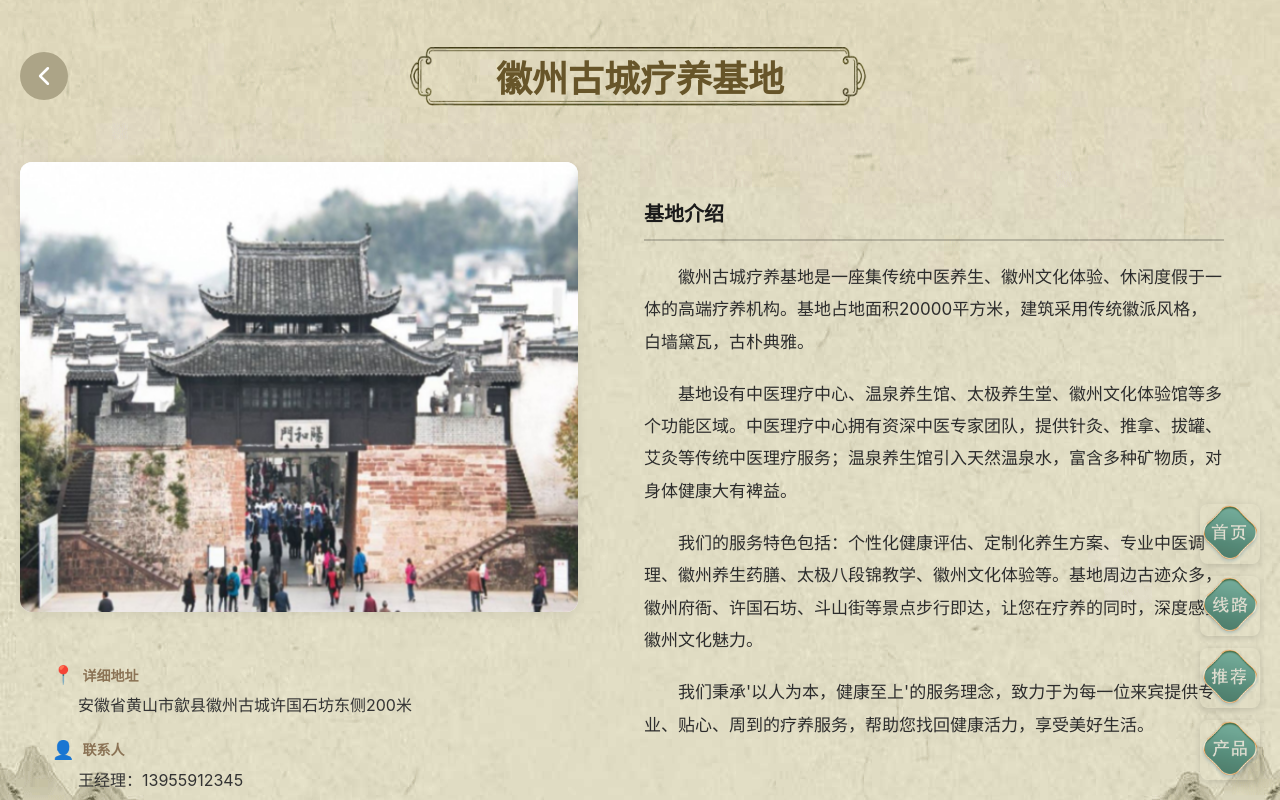
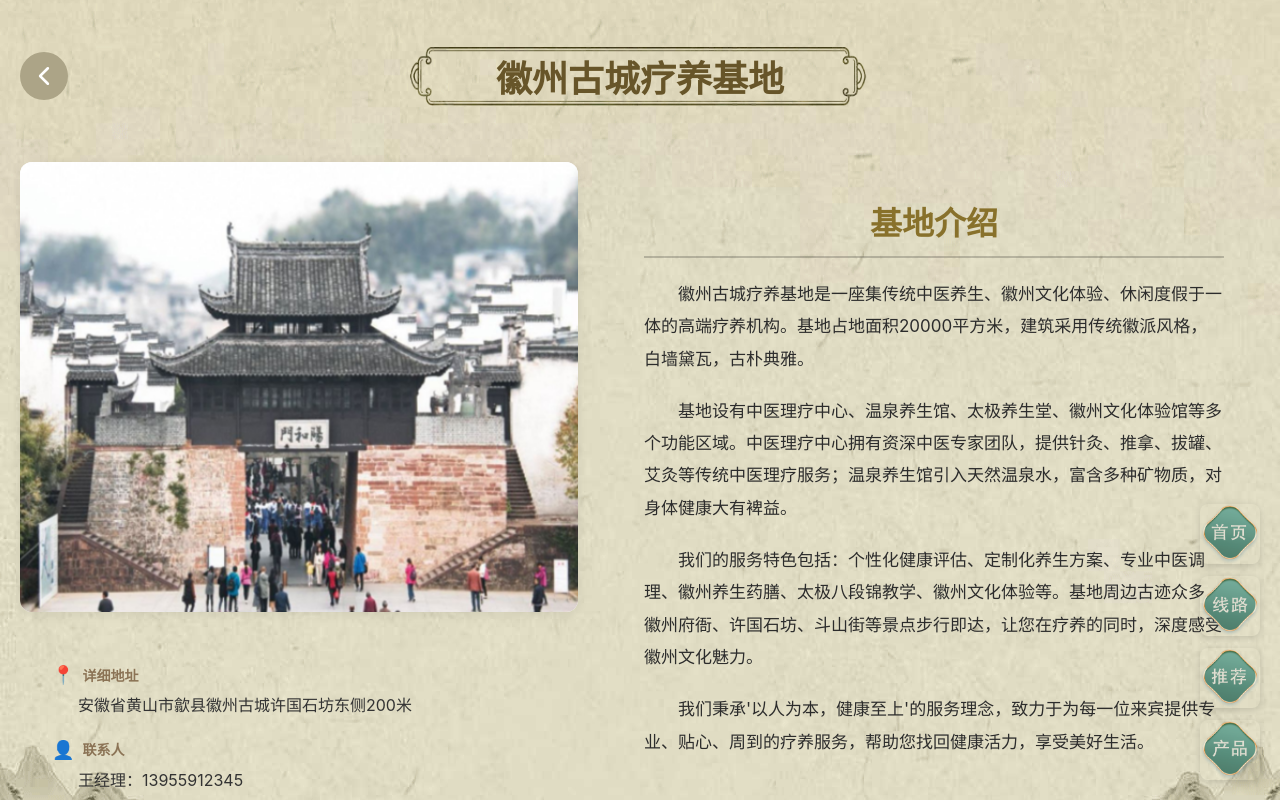
Before and after one commit to zhaojingnan040813/map, a Vue app: page /#/recommend/1 in a window 1280 px wide. Built offline with nearby package versions, Linux system fonts and the light colour scheme.

Commit message:
优化推荐详情页标题样式，调整字体大小、颜色和对齐方式

```diff
--- a/src/views/recommends/RecommendDetail.vue
+++ b/src/views/recommends/RecommendDetail.vue
@@ -206,12 +206,13 @@ const goBack = () => {
 }
 
 .section-title {
-  font-size: 20px;
+  font-size: 32px;
   font-weight: 600;
-  color: #1a1a1a;
+  color: #88712b;
   margin: 0 0 20px 0;
   padding-bottom: 12px;
   border-bottom: 2px solid rgba(0, 0, 0, 0.2);
+  text-align: center;
 }
 
 .introduction-content {
```
